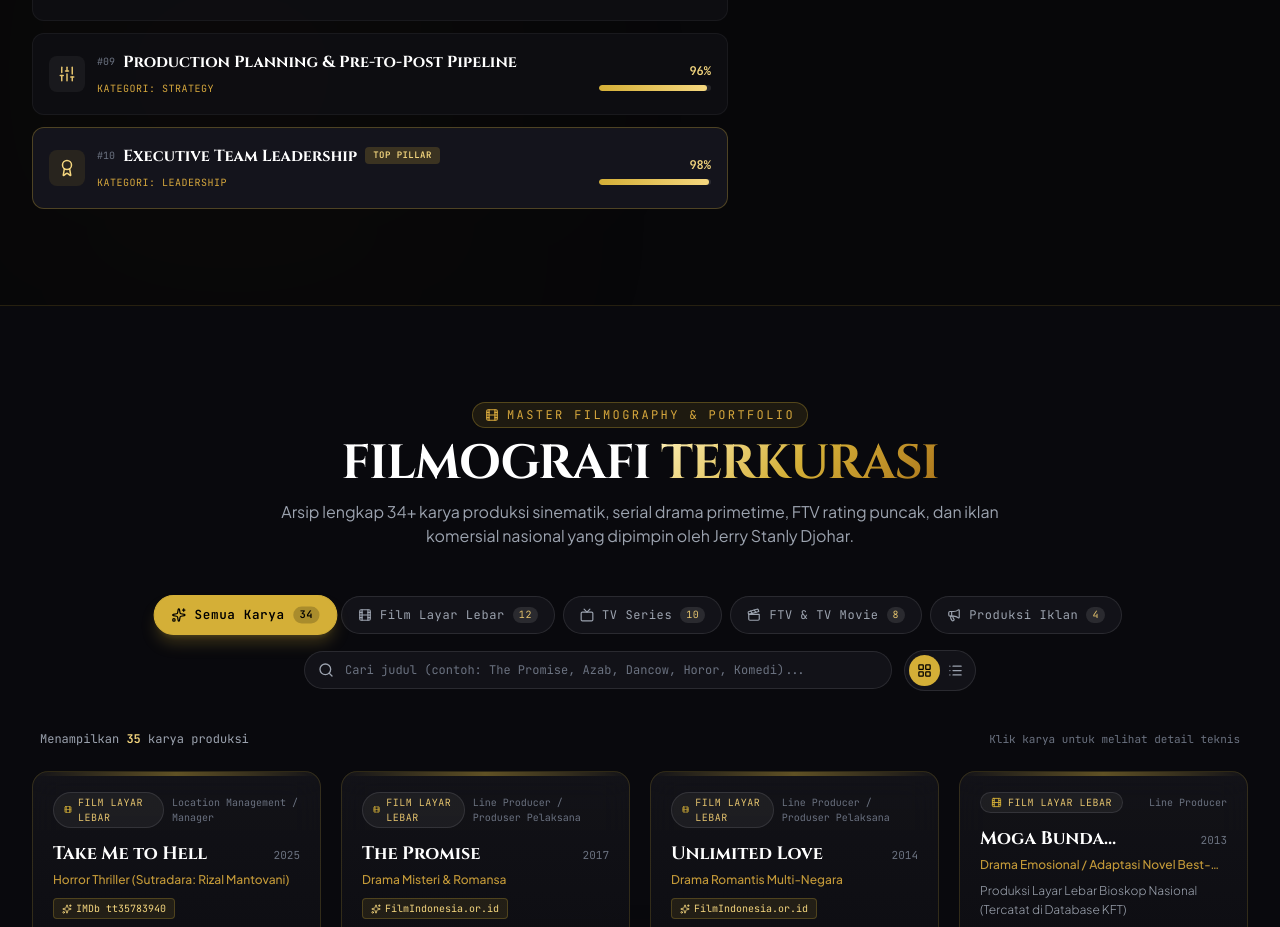
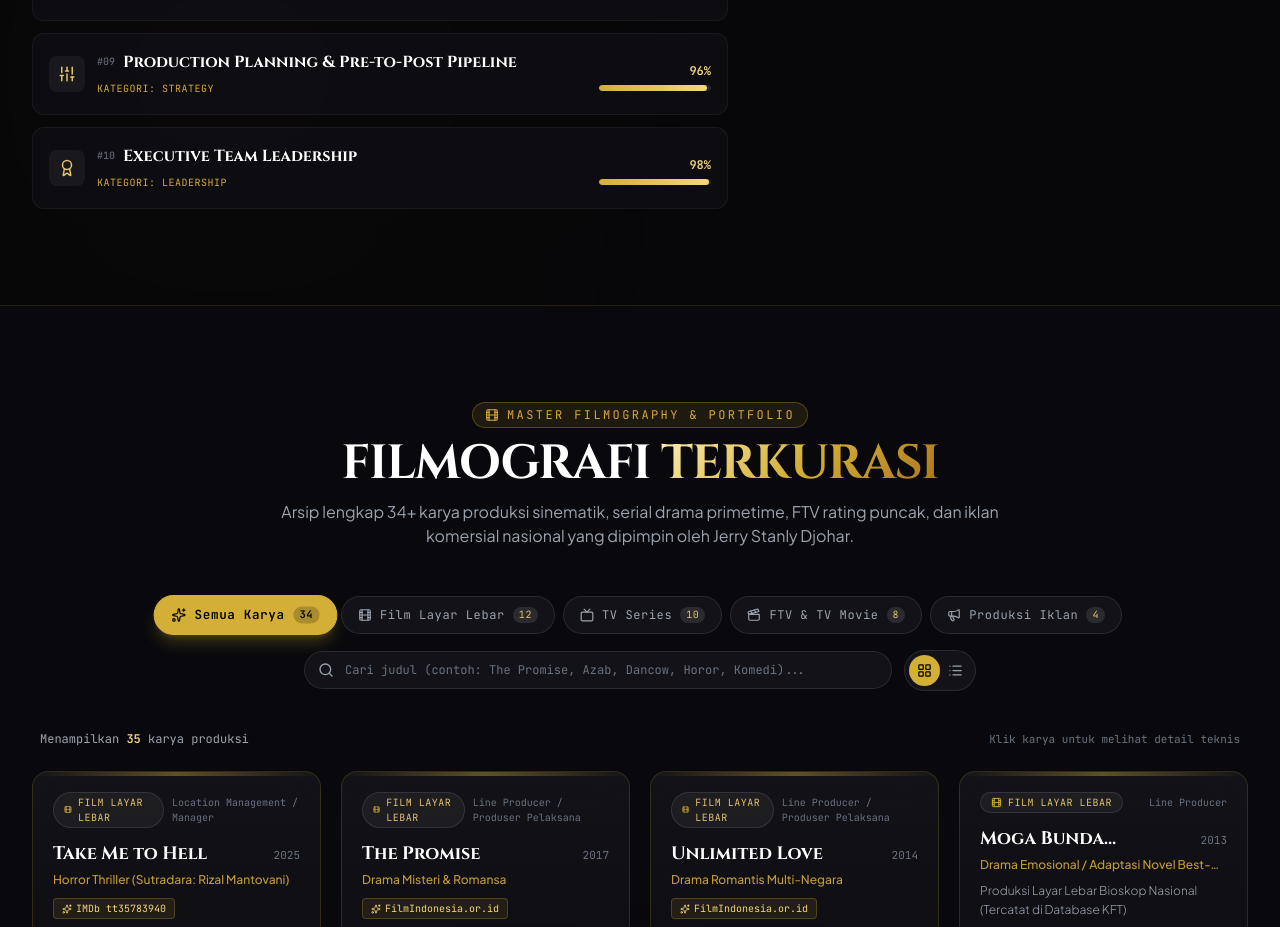
Before and after one commit to thrivestory5/jerrystanly, a React (Vite) app: page / in a window 1280 px wide. Shown: the part 4480-5407 px from the top of the page. Built offline with nearby package versions, Linux system fonts and the light colour scheme.

Commit message:
fix: remove permanent hover/highlight styling on Executive Team Leadership when cursor is not on it

```diff
--- a/src/components/SkillsMatrix.jsx
+++ b/src/components/SkillsMatrix.jsx
@@ -111,7 +111,6 @@ export default function SkillsMatrix() {
             {filteredSkills.map((skill, idx) => {
               const Icon = skillIcons[skill.name] || CheckCircle;
               const isSelected = selectedSkill.name === skill.name;
-              const isLeadership = skill.name === "Executive Team Leadership";
 
               return (
                 <div
@@ -125,8 +124,6 @@ export default function SkillsMatrix() {
                   className={`p-4 rounded-xl cursor-pointer transition-all border scroll-mt-32 ${
                     isSelected
                       ? 'bg-gold-primary/20 border-gold-primary shadow-[0_0_25px_rgba(212,175,55,0.3)] ring-1 ring-gold-primary/50'
-                      : isLeadership
-                      ? 'bg-[#14141c] border-gold-primary/30 hover:border-gold-primary'
                       : 'bg-[#0f0f14]/80 border-white/5 hover:border-gold-primary/40 hover:bg-white/[0.03]'
                   }`}
                 >
@@ -135,8 +132,6 @@ export default function SkillsMatrix() {
                       <div className={`w-9 h-9 rounded-lg flex items-center justify-center transition-colors ${
                         isSelected
                           ? 'bg-gold-primary text-black'
-                          : isLeadership
-                          ? 'bg-gold-primary/10 text-gold-light'
                           : 'bg-white/5 text-gold-300'
                       }`}>
                         <Icon size={18} />
@@ -149,11 +144,6 @@ export default function SkillsMatrix() {
                           <h4 className="font-serif text-sm sm:text-base font-bold text-white">
                             {skill.name}
                           </h4>
-                          {isLeadership && (
-                            <span className="hidden sm:inline-block px-2 py-0.5 rounded text-[9px] font-mono bg-gold-primary/20 text-gold-light uppercase tracking-wider font-semibold">
-                              Top Pillar
-                            </span>
-                          )}
                         </div>
                         <span className="text-[10px] font-mono text-gold-400 uppercase tracking-wider">
                           Kategori: {skill.category}
```
